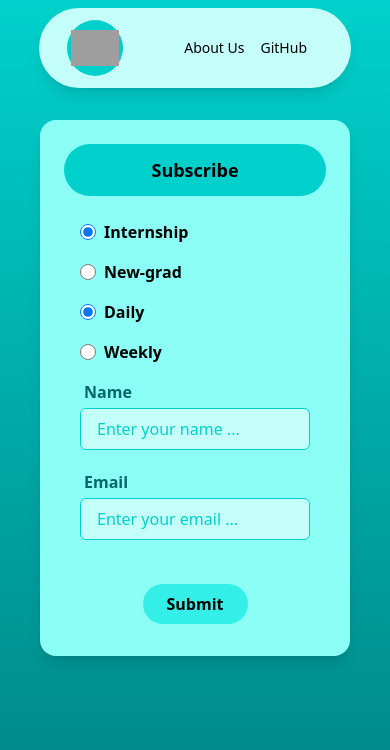
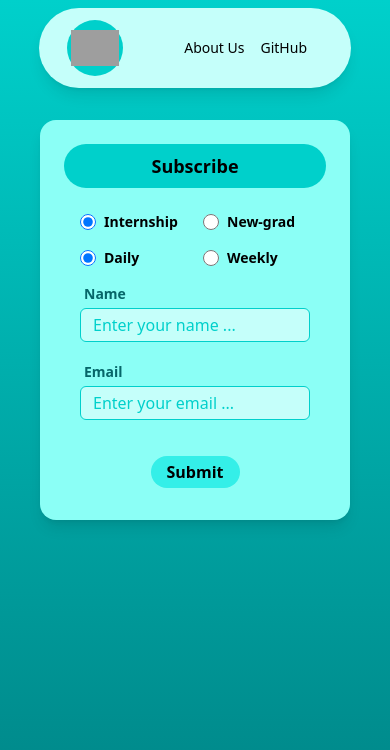
Before and after one commit to vamsi-duvvana/swe_list, a React (Create React App) app: page / in a window 390 px wide. Shown: the top 750 px of the page. Built offline with nearby package versions, Linux system fonts and the light colour scheme; grey boxes are pictures that could not be loaded.

Commit message:
sign up form responsiveness for less than 640px , i.e phones

```diff
--- a/src/components/SignUpForm.js
+++ b/src/components/SignUpForm.js
@@ -70,11 +70,11 @@ const SignUpForm = () => {
 
     return (
         <div className="mx-auto w-full sm:w-3/4 md:w-2/3 lg:w-3/4 bg-bright-turquoise-200 rounded-2xl p-6 lg:p-8 shadow-lg">
-            <div className="bg-bright-turquoise-500 w-full py-3 lg:py-4 rounded-full font-semibold text-center text-lg lg:text-xl">
+            <div className="bg-bright-turquoise-500 w-full py-2 lg:py-4 rounded-full font-semibold text-center text-lg lg:text-xl">
                 Subscribe
             </div>
             <form onSubmit={(e) => e.preventDefault()} className="px-4 lg:px-6 mt-4">
-                <div className="grid grid-cols-1 sm:grid-cols-2 gap-4 py-2">
+                <div className="grid grid-cols-2 sm:grid-cols-2 gap-4 py-2">
                     {jobOptions.map((option, index) => (
                         <label key={index} className="inline-flex items-center text-slate-400">
                             <input
@@ -85,11 +85,11 @@ const SignUpForm = () => {
                                 checked={optedJobOption === option}
                                 onChange={() => handleJobOptionChange(option)}
                             />
-                            <span className="ml-2 text-base lg:text-lg xl:text-xl font-semibold">{option}</span>
+                            <span className="ml-2 text-sm sm:text-base lg:text-lg xl:text-xl font-semibold">{option}</span>
                         </label>
                     ))}
                 </div>
-                <div className="grid grid-cols-1 sm:grid-cols-2 gap-4 py-2">
+                <div className="grid grid-cols-2 sm:grid-cols-2 gap-4 py-2">
                     {frequency.map((option, index) => (
                         <label key={index} className="inline-flex items-center text-slate-400">
                             <input
@@ -100,14 +100,14 @@ const SignUpForm = () => {
                                 checked={optedFrequency === option}
                                 onChange={() => handleFrequencyChange(option)}
                             />
-                            <span className="ml-2 text-base lg:text-lg xl:text-xl font-semibold">{option}</span>
+                            <span className="ml-2 text-sm sm:text-base lg:text-lg xl:text-xl font-semibold">{option}</span>
                         </label>
                     ))}
                 </div>
                 <div className="py-2">
-                    <p className="text-base lg:text-lg xl:text-xl font-semibold text-bright-turquoise-800 ml-1 lg:ml-2">Name</p>
+                    <p className="text-sm sm:text-base lg:text-lg xl:text-xl font-semibold text-bright-turquoise-800 ml-1 lg:ml-2">Name</p>
                     <input
-                        className="px-4 py-2 my-1 w-full rounded-md bg-bright-turquoise-100 outline-none text-base lg:text-lg xl:text-xl border border-bright-turquoise-500 text-bright-turquoise-700 placeholder-bright-turquoise-500"
+                        className="px-3 sm:px-4 py-1 sm:py-2 my-1 w-full rounded-md bg-bright-turquoise-100 outline-none text-base lg:text-lg xl:text-xl border border-bright-turquoise-500 text-bright-turquoise-700 placeholder-bright-turquoise-500"
                         placeholder="Enter your name ..."
                         type="text"
                         name="name"
@@ -116,9 +116,9 @@ const SignUpForm = () => {
                     />
                 </div>
                 <div className="py-2">
-                    <p className="text-base lg:text-lg xl:text-xl font-semibold text-bright-turquoise-800 ml-1 lg:ml-2">Email</p>
+                    <p className="text-sm sm:text-base lg:text-lg xl:text-xl font-semibold text-bright-turquoise-800 ml-1 lg:ml-2">Email</p>
                     <input
-                        className="px-4 py-2 my-1 w-full rounded-md bg-bright-turquoise-100 outline-none text-base lg:text-lg xl:text-xl border border-bright-turquoise-500 text-bright-turquoise-700 placeholder-bright-turquoise-500"
+                        className="px-3 sm:px-4 py-1 sm:py-2 my-1 w-full rounded-md bg-bright-turquoise-100 outline-none text-base lg:text-lg xl:text-xl border border-bright-turquoise-500 text-bright-turquoise-700 placeholder-bright-turquoise-500"
                         placeholder="Enter your email ..."
                         type="text"
                         name="email"
@@ -127,10 +127,10 @@ const SignUpForm = () => {
                     />
                 </div>
                 {errorMessage && <p className="text-rose-of-sharon-500">{errorMessage}</p>}
-                <div className="mt-6 lg:mt-10 flex justify-center">
+                <div className="mt-4 sm:mt-6 lg:mt-10 flex justify-center">
                     <button
                         disabled={!isActive}
-                        className={`px-6 py-2 m-2 ${isActive ? 'bg-bright-turquoise-700' : 'bg-bright-turquoise-400'} text-base lg:text-lg xl:text-xl rounded-full font-semibold`}
+                        className={`px-4 sm:px-6 py-1 sm:py-2 m-2 ${isActive ? 'bg-bright-turquoise-700' : 'bg-bright-turquoise-400'} text-base lg:text-lg xl:text-xl rounded-full font-semibold`}
                         onClick={handleFormSubmission}
                     >
                         {isSubmitting ? 'Submitting...' : 'Submit'}
```
